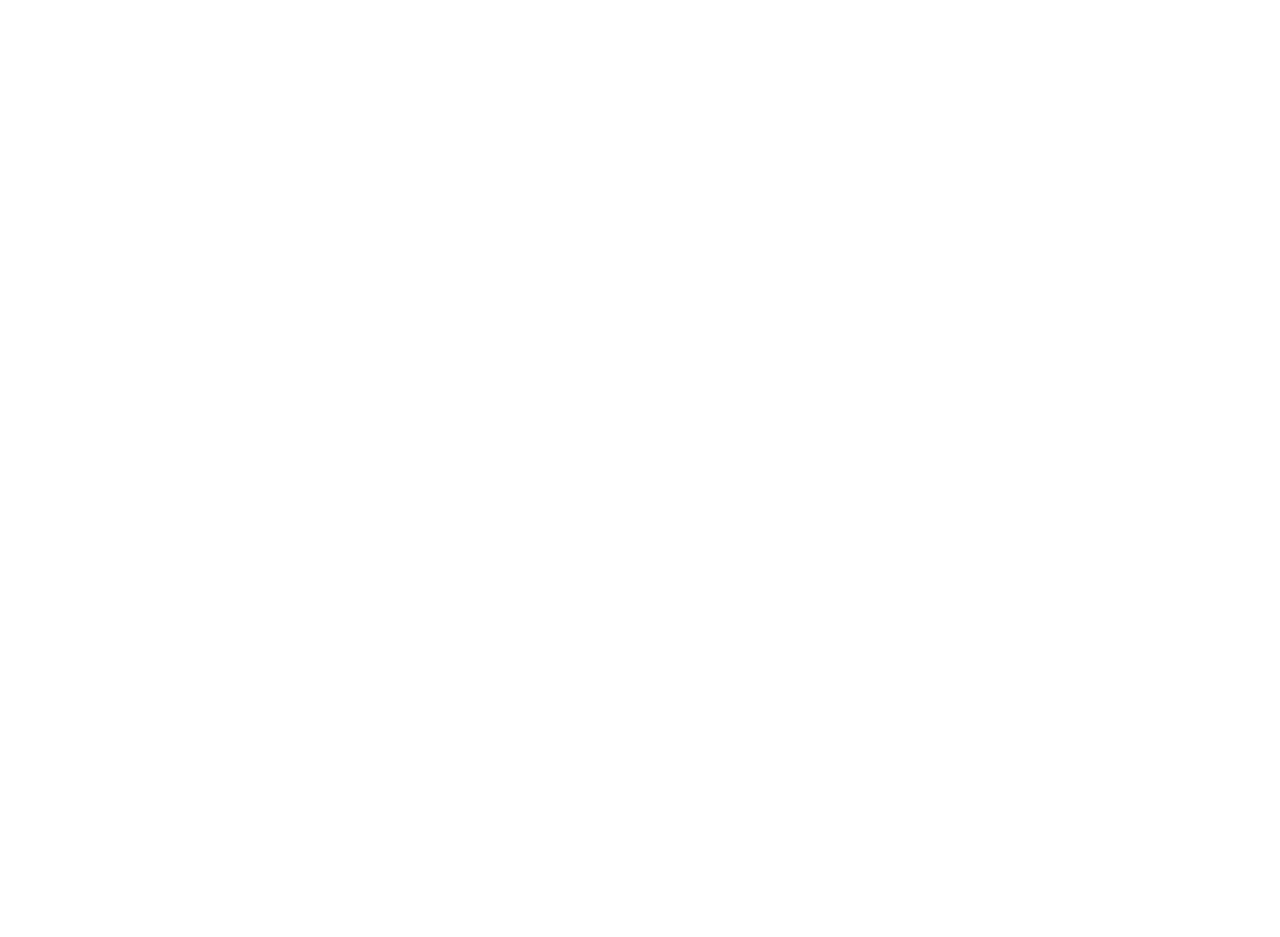
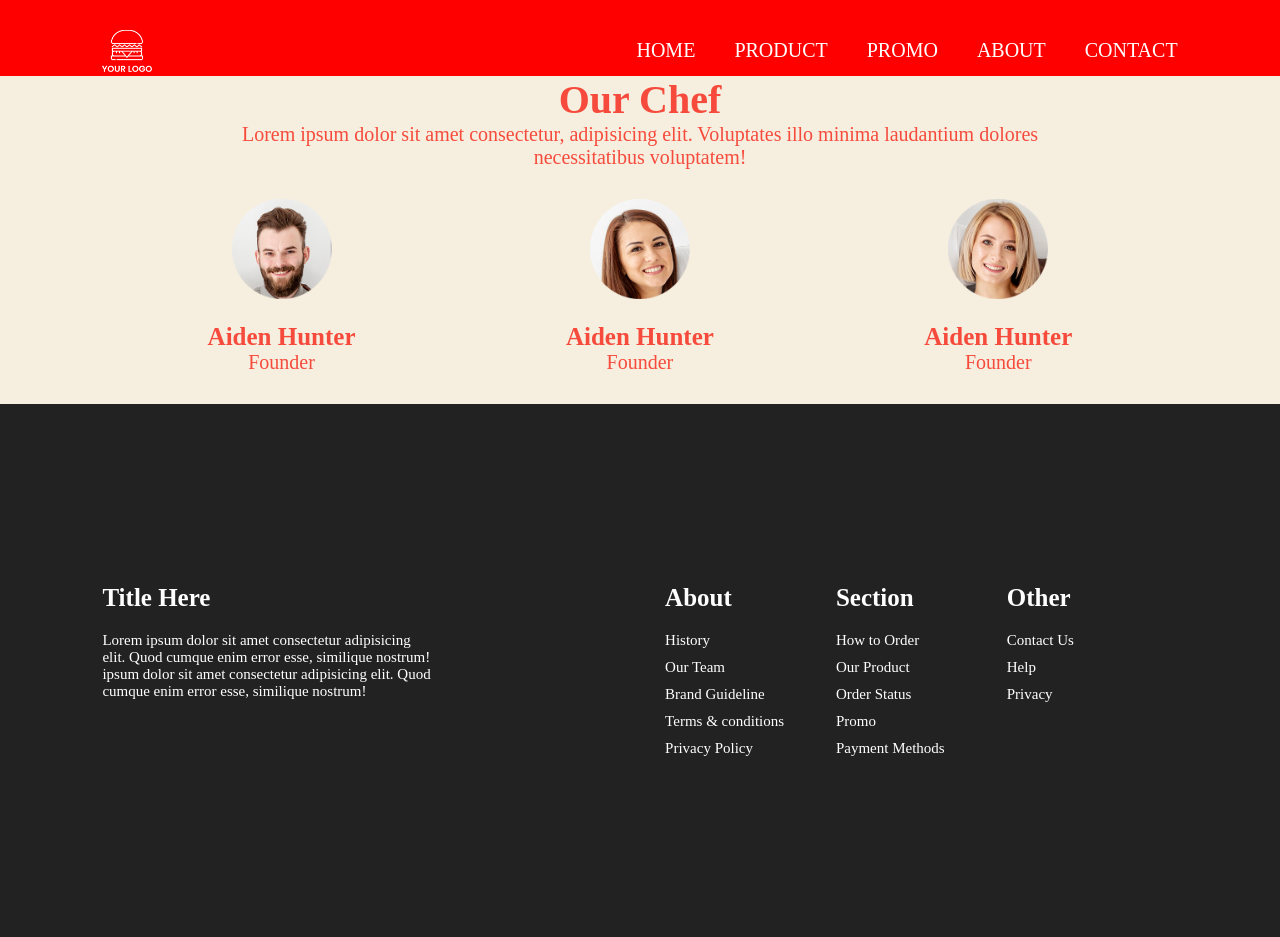
Before and after one commit to sanzgrapher/psd-to-html-projects, a plain HTML site: page web-template-burger-restaurant/web-template/index.html in a window 1280 px wide. Before the commit the page ends 800 px from the top, so only its background shows below. Drawn offline with Linux system fonts and the light colour scheme.

Commit message:
Footer and header

```diff
--- a/web-template-burger-restaurant/web-template/index.html
+++ b/web-template-burger-restaurant/web-template/index.html
@@ -1,5 +1,6 @@
 <!DOCTYPE html>
 <html lang="en">
+
 <head>
     <meta charset="UTF-8">
     <meta http-equiv="X-UA-Compatible" content="IE=edge">
@@ -18,9 +19,113 @@
 
 
 </head>
+
 <body>
+    <div class="container">
+        <header class="uni-padding">
+            <div class="logo">
+                <img src="./images/logo.png" alt="">
+            </div>
+            <nav>
+                <ul>
+                    <li><a href="">Home</a></li>
+                    <li><a href="#">Product</a></li>
+                    <li><a href="#">Promo</a></li>
+                    <li><a href="#">About</a></li>
+                    <li><a href="#">Contact</a></li>
+                </ul>
+            </nav>
+        </header>
+
+            <!-- <div class="ctatext">
+                <h1>Get Cashback up to 15%</h1>
+                <p>Lorem ipsum dolor sit amet consectetur adipisicing elit. Earum, rem hic fuga maiores laborum
+                    similique?</p>
+            </div> -->
+            <div class="ourchefsec uni-padding">
+                <h2>Our Chef</h2>
+                <p>Lorem ipsum dolor sit amet consectetur, adipisicing elit. Voluptates illo minima laudantium dolores necessitatibus voluptatem!</p>
+                <div class="row">
+                    <div>
+                        <img src="./images/person1.png" alt="">
+                        <h3 class="name">Aiden Hunter</h3>
+                        <p>Founder</p>
+                    </div>
+                    <div>
+                        <img src="./images/person2.png" alt="">
+                        <h3 class="name">Aiden Hunter</h3>
+                        <p>Founder</p>
+                    </div>
+                    <div>
+                        <img src="./images/person3.png" alt="">
+                        <h3 class="name">Aiden Hunter</h3>
+                        <p>Founder</p>
+                    </div>
+                </div>
+
+
+            </div>
+
+
+
+        <footer class="uni-padding">
+            <div class="space">
+
+                <div class="div50">
+                    <h3>Title Here</h3>
+                    <p>Lorem ipsum dolor sit amet consectetur adipisicing elit. Quod cumque enim error esse, similique
+                        nostrum! ipsum
+                        dolor sit amet consectetur adipisicing elit. Quod cumque enim error esse, similique nostrum!</p>
+                    <div class="socialicon">
+
+                    </div>
+
+                </div>
+                <div class="div16">
+                    <h3>About</h3>
+                    <nav>
+                        <ul>
+                            <li>History</li>
+                            <li>Our Team</li>
+                            <li>Brand Guideline</li>
+                            <li>Terms & conditions</li>
+                            <li>Privacy Policy</li>
+                        </ul>
+                    </nav>
+
+                </div>
+                <div class="div16">
+                    <h3>Section</h3>
+                    <nav>
+                        <ul>
+                            <li>How to Order</li>
+                            <li>Our Product</li>
+                            <li>Order Status</li>
+                            <li>Promo</li>
+                            <li>Payment Methods</li>
+                        </ul>
+                    </nav>
+                </div>
+                <div class="div16">
+                    <h3>Other</h3>
+                    <nav>
+                        <ul>
+                            <li>Contact Us</li>
+                            <li>Help</li>
+                            <li>Privacy</li>
+                        </ul>
+                    </nav>
+                </div>
+            </div>
+
+        </footer>
+
+
+
+    </div>
 
     <!-- javascript -->
     <script src="./script.js"></script>
 </body>
+
 </html>
--- a/web-template-burger-restaurant/web-template/style.css
+++ b/web-template-burger-restaurant/web-template/style.css
@@ -0,0 +1,134 @@
+
+* {
+    padding: 0;
+    margin: 0;
+    box-sizing: border-box;
+
+}
+
+body {
+    background-color: red;
+}
+.uni-padding{
+    padding: 0 8%;
+
+}
+/* ////////////////////////////////////////// navbar ////////////////////////////////////////// */
+
+header {
+    margin-top: 30px;
+    text-align: center;
+    overflow: auto;
+}
+
+header .logo {
+    float: left;
+}
+
+.logo img {
+    width: 50px;
+
+}
+
+header nav {
+    float: right;
+}
+
+header nav ul li {
+    display: inline-block;
+
+
+}
+
+header nav ul li a {
+    font-size: 20px;
+    text-decoration: none;
+    text-transform: uppercase;
+    color: #fff;
+    padding-left: 35px;
+    line-height: 2;
+
+}
+/* main */
+
+/* our chef */
+.ourchefsec{
+    background-color: #f6eedf;
+text-align: center;
+}
+.ourchefsec h2{
+    color: #f64b3c;
+    font-size: 40px;
+}
+.ourchefsec p{
+    color: #f64b3c;
+    font-size: 20px;
+    margin: auto;
+
+   padding-bottom: 30px;
+
+    width: 75%;
+
+}
+.ourchefsec .row{
+    display: flex;
+
+}
+.ourchefsec .row div {
+   text-align: center;
+   width: 33.33%;
+}
+.row div img{
+    width: 100px;
+    padding-bottom: 20px;
+
+}
+.row div h3{
+    color: #f64b3c;
+    font-size: 25px;
+}
+.row div h3 p{
+    font-size: 15px;
+}
+
+/* footer */
+footer{
+    background-color: #222222;
+
+    overflow: auto;
+
+
+
+}
+footer .space{
+    padding: 180px 0;
+display: flex;
+}
+footer h3{
+    font-size: 25px;
+    color: #fff;
+    margin-bottom:20px;
+}
+
+
+footer nav ul li{
+    color: #fff;
+    font-size: 15px;
+    list-style: none;
+    margin-top: 10px;
+
+}
+.div50{
+    width:50%;
+    text-align: left;
+    margin-right: 50px;
+
+}
+.div50 p{
+    color: #fff;
+    font-size: 15px;
+    width: 65%;
+}
+.div16{
+    width: 16.66%;
+}
```
Also changed, not shown: web-template-burger-restaurant/web-template/images/person1.png (added), web-template-burger-restaurant/web-template/images/person2.png (added), web-template-burger-restaurant/web-template/images/person3.png (added).
